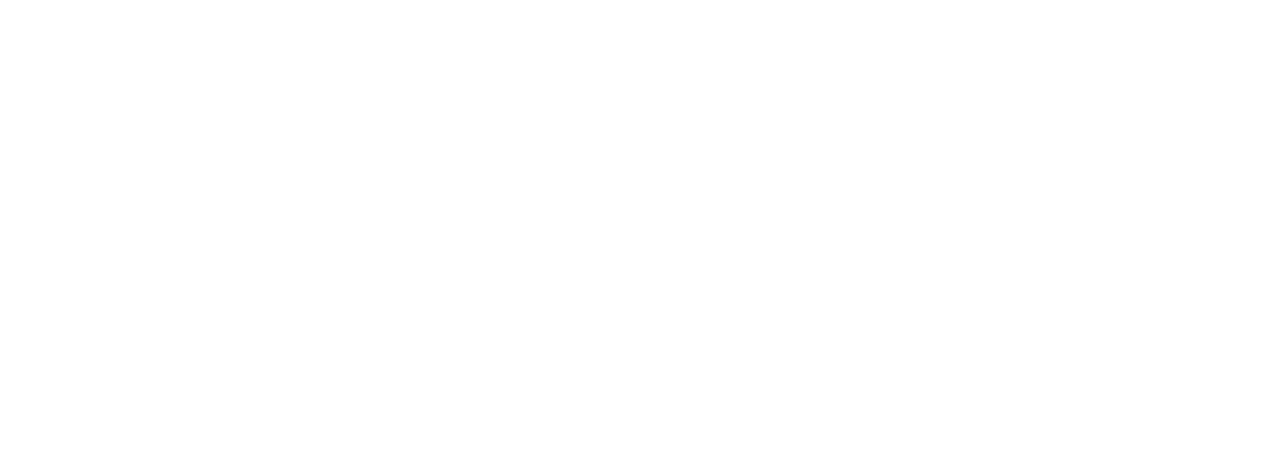
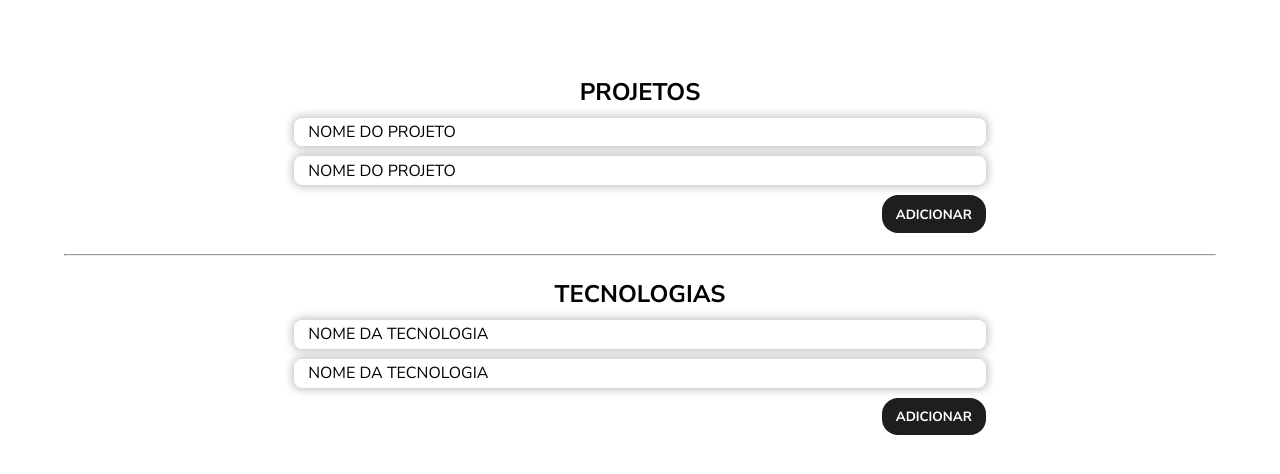
Before and after one commit to danielsantos404/portfolio, a React (Vite) app: page /admin in a window 1280 px wide. Before the commit this address had no page. Shown: the top 474 px of the page. Built offline with nearby package versions, Linux system fonts and the light colour scheme.

Commit message:
Admin page structure

```diff
--- a/src/App.jsx
+++ b/src/App.jsx
@@ -1,6 +1,7 @@
 import { BrowserRouter as Router, Routes, Route } from "react-router-dom";
 import Home from "./pages/home/Home";
 import Projects from "./pages/projects/Projects";
+import Admin from "./pages/admin/Admin";
 
 function App() {
   return (
@@ -8,6 +9,7 @@ function App() {
       <Routes>
         <Route path="/" element={<Home />} />
         <Route path="projects" element={<Projects />} />
+        <Route path="admin" element={<Admin />} />
       </Routes>
     </Router>
   );
--- a/src/pages/admin/Admin.css
+++ b/src/pages/admin/Admin.css
@@ -0,0 +1,36 @@
+.admin {
+  display: flex;
+  flex-direction: column;
+  text-align: center;
+  padding: 5%;
+  gap: 10px;
+}
+
+.admin .project-list,
+.technology-list {
+  display: flex;
+  flex-direction: column;
+  padding: 1% 20%;
+  gap: 10px;
+}
+
+.admin .project-list .project-container,
+.technology-list .technology-container {
+  text-align: left;
+  background-color: var(--white);
+  cursor: pointer;
+  border-radius: 8px;
+  padding: 0.5% 2%;
+  box-shadow: 0px 0px 8px 2px rgba(0, 0, 0, 0.24);
+}
+
+.admin .project-list .add-button-container,
+.technology-list .add-button-container {
+  display: flex;
+  justify-content: right;
+}
+
+.admin .project-list button,
+.technology-list button {
+  width: 15%;
+}
--- a/src/pages/admin/Admin.jsx
+++ b/src/pages/admin/Admin.jsx
@@ -0,0 +1,40 @@
+import "./Admin.css";
+import Button from "../../components/button/Button";
+
+function Admin() {
+  return (
+    <>
+      <main className="admin">
+        <section className="project-list">
+          <h1>PROJETOS</h1>
+          <div className="project-container">
+            <p>NOME DO PROJETO</p>
+          </div>
+          <div className="project-container">
+            <p>NOME DO PROJETO</p>
+          </div>
+          <div className="add-button-container">
+            <Button text={"ADICIONAR"} />
+          </div>
+        </section>
+
+        <hr />
+
+        <section className="technology-list">
+          <h1>TECNOLOGIAS</h1>
+          <div className="technology-container">
+            <p>NOME DA TECNOLOGIA</p>
+          </div>
+          <div className="technology-container">
+            <p>NOME DA TECNOLOGIA</p>
+          </div>
+          <div className="add-button-container">
+            <Button text={"ADICIONAR"} />
+          </div>
+        </section>
+      </main>
+    </>
+  );
+}
+
+export default Admin;
```
